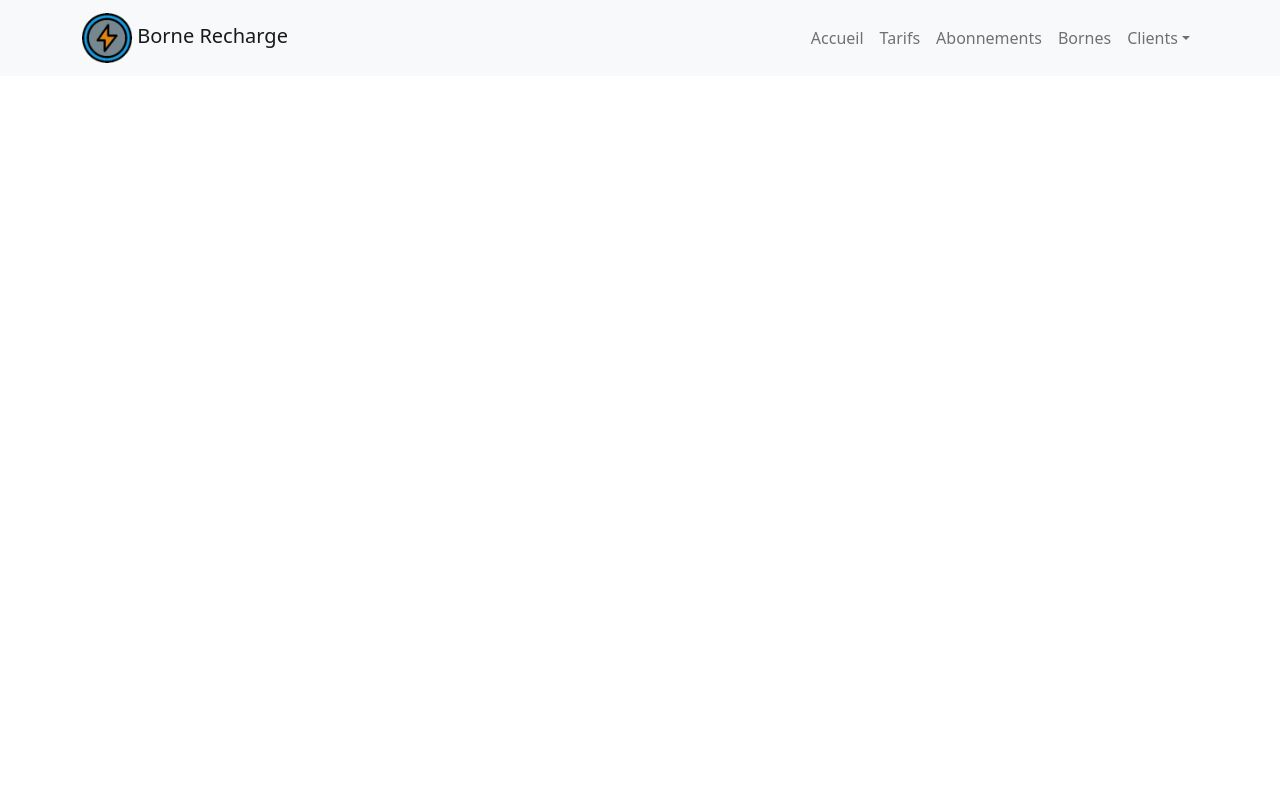
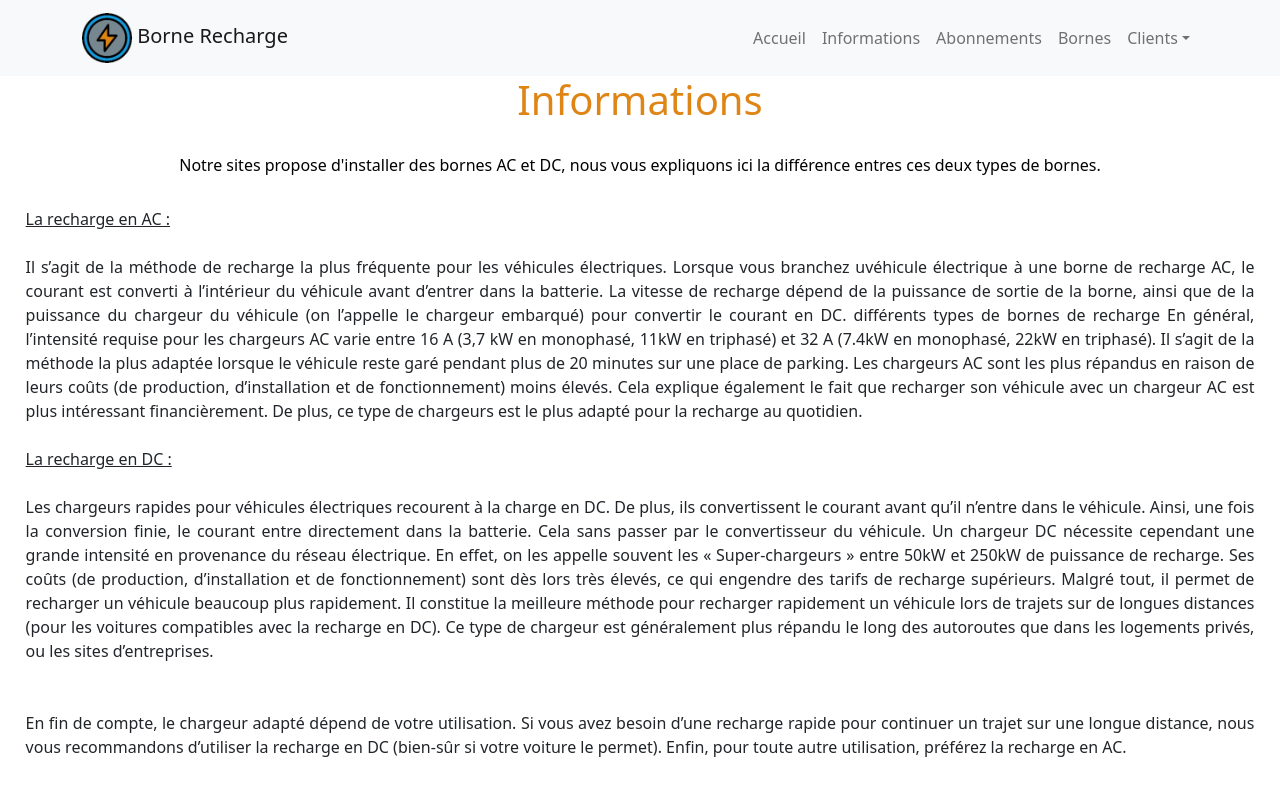
Before and after one commit to y-lepors/Borne-Recharge, a React (Create React App) app in the folder borne-recharge/: page /Informations in a window 1280 px wide. Shown: the top 796 px of the page. Built offline with nearby package versions, Linux system fonts and the light colour scheme.

Commit message:
Page Informations

```diff
--- a/borne-recharge/src/App.js
+++ b/borne-recharge/src/App.js
@@ -3,7 +3,7 @@ import "./style/App.css";
 import "../node_modules/bootstrap/dist/css/bootstrap.min.css";
 import Navigation from "./composants/Navigation";
 import Accueil from "./pages/Accueil";
-import Tarifs from "./pages/Tarifs";
+import Informations from "./pages/Informations";
 import Abonnements from "./pages/Abonnements";
 import Bornes from "./pages/Bornes";
 import Professionnels from "./pages/Professionnels";
@@ -19,7 +19,7 @@ function App() {
       <BrowserRouter>
         <Routes>
           <Route exact path="/" element={<Accueil />} />
-          <Route exact path="/Tarifs" element={<Tarifs />} />
+          <Route exact path="/Informations" element={<Informations />} />
           <Route exact path="/Abonnements" element={<Abonnements />} />
           <Route exact path="/Bornes" element={<Bornes />} />
           <Route exact path="/Professionnels" element={<Professionnels />} />
--- a/borne-recharge/src/composants/Map.js
+++ b/borne-recharge/src/composants/Map.js
@@ -76,7 +76,7 @@ export default class Map extends Component {
         nomRecharge: "Standard",
         puissanceRecharge: 3,
         typeCourant: "Alternatif monophasé",
-        accesRecharge: "gratuit",
+        accesRecharge: "Gratuit",
       },
       {
         idRecharge: 3,
@@ -90,7 +90,7 @@ export default class Map extends Component {
         nomRecharge: "Standard",
         puissanceRecharge: 3,
         typeCourant: "Alternatif monophasé",
-        accesRecharge: "gratuit",
+        accesRecharge: "Gratuit",
       },
     ];
     bornes[1].recharges = [
--- a/borne-recharge/src/composants/Navigation.js
+++ b/borne-recharge/src/composants/Navigation.js
@@ -30,7 +30,7 @@ export default class Navigation extends Component {
             {/* Pages secondaires */}
             <Nav>
               <Nav.Link href="/">Accueil</Nav.Link>
-              <Nav.Link href="/Tarifs">Tarifs</Nav.Link>
+              <Nav.Link href="/Informations">Informations</Nav.Link>
               <Nav.Link href="/Abonnements">Abonnements</Nav.Link>
               <Nav.Link href="/Bornes">Bornes</Nav.Link>
               <NavDropdown title="Clients" id="basic-nav-dropdown">
--- a/borne-recharge/src/pages/Accueil.js
+++ b/borne-recharge/src/pages/Accueil.js
@@ -13,6 +13,8 @@ export default class Accueil extends Component {
       <div className="div-principal-accueil">
         {/* Carte des bornes de recharge */}
         <Map />
+
+        {/* d'autres trucs... */}
       </div>
     );
   }
--- a/borne-recharge/src/pages/Bornes.js
+++ b/borne-recharge/src/pages/Bornes.js
@@ -1,16 +1,67 @@
 import React, { Component } from "react";
+import { Button, Dropdown } from "react-bootstrap";
 import "../style/Bornes.css";
 
 export default class Bornes extends Component {
   constructor(props) {
     super(props);
-    this.state = {};
+    this.state = {
+      borne: null,
+      recharge: {
+        idRecharge: -1,
+        nomRecharge: "",
+        puissanceRecharge: 0,
+        typeCourant: "",
+        accesRecharge: "",
+      },
+      latBorne: 0,
+      lngBorne: 0,
+      nomsRecharges: ["Standard", "Accélérée"],
+      puissanceMinRecharge: 3,
+      puissanceMaxRecharge: 25,
+      typesCourantRecharges: [
+        "Alternatif monophasé",
+        "Alternatif triphasé",
+        "Continu",
+      ],
+      accesRecharges: ["Payant", "Gratuit"],
+    };
   }
 
   render() {
     return (
       <div>
         <h1>Bornes</h1>
+
+        <div className="bornes-div-dropdowns">
+          {/* Liste déroulante des UFRs */}
+          <div className="div-selection">
+            <p>Nom de la recharge</p>
+            <Dropdown>
+              {/* Nom de la recharge */}
+              <Dropdown.Toggle variant="outline-primary" id="dropdown-basic">
+                {this.state.nomsRecharges[0]}
+              </Dropdown.Toggle>
+
+              {/* Menu déroulant des noms de recharges */}
+              <Dropdown.Menu>
+                {this.state.nomsRecharges.map((nom) => {
+                  return (
+                    <Dropdown.Item
+                      onClick={() => {
+                        let recharge = this.state.recharge;
+                        recharge.nomRecharge = nom;
+                        this.setState({ recharge });
+                      }}
+                    >
+                      {nom}
+                    </Dropdown.Item>
+                  );
+                })}
+              </Dropdown.Menu>
+            </Dropdown>
+          </div>
+        </div>
       </div>
     );
   }
--- /dev/null
+++ b/borne-recharge/src/pages/Informations.js
@@ -0,0 +1,74 @@
+import React, { Component } from "react";
+import "../style/Informations.css";
+
+export default class Informations extends Component {
+  constructor(props) {
+    super(props);
+    this.state = {};
+  }
+
+  render() {
+    return (
+      <div>
+        <h1 className="titre-tarifs">Informations</h1>
+        <br></br>
+        <h6 className="para1-tarifs">
+          Notre sites propose d'installer des bornes AC et DC, nous vous
+          expliquons ici la différence entres ces deux types de bornes.
+        </h6>
+        <br />
+        <p className="textes-tarifs">
+          <u>La recharge en AC :</u>
+          <br />
+          <br />
+          Il s’agit de la méthode de recharge la plus fréquente pour les
+          véhicules électriques. Lorsque vous branchez uvéhicule électrique à
+          une borne de recharge AC, le courant est converti à l’intérieur du
+          véhicule avant d’entrer dans la batterie. La vitesse de recharge
+          dépend de la puissance de sortie de la borne, ainsi que de la
+          puissance du chargeur du véhicule (on l’appelle le chargeur embarqué)
+          pour convertir le courant en DC. différents types de bornes de
+          recharge En général, l’intensité requise pour les chargeurs AC varie
+          entre 16 A (3,7 kW en monophasé, 11kW en triphasé) et 32 A (7.4kW en
+          monophasé, 22kW en triphasé). Il s’agit de la méthode la plus adaptée
+          lorsque le véhicule reste garé pendant plus de 20 minutes sur une
+          place de parking. Les chargeurs AC sont les plus répandus en raison de
+          leurs coûts (de production, d’installation et de fonctionnement) moins
+          élevés. Cela explique également le fait que recharger son véhicule
+          avec un chargeur AC est plus intéressant financièrement. De plus, ce
+          type de chargeurs est le plus adapté pour la recharge au quotidien.
+        </p>
+        <br />
+        <p className="textes-tarifs">
+          <u>La recharge en DC :</u>
+          <br />
+          <br />
+          Les chargeurs rapides pour véhicules électriques recourent à la charge
+          en DC. De plus, ils convertissent le courant avant qu’il n’entre dans
+          le véhicule. Ainsi, une fois la conversion finie, le courant entre
+          directement dans la batterie. Cela sans passer par le convertisseur du
+          véhicule. Un chargeur DC nécessite cependant une grande intensité en
+          provenance du réseau électrique. En effet, on les appelle souvent les
+          « Super-chargeurs » entre 50kW et 250kW de puissance de recharge. Ses
+          coûts (de production, d’installation et de fonctionnement) sont dès
+          lors très élevés, ce qui engendre des tarifs de recharge supérieurs.
+          Malgré tout, il permet de recharger un véhicule beaucoup plus
+          rapidement. Il constitue la meilleure méthode pour recharger
+          rapidement un véhicule lors de trajets sur de longues distances (pour
+          les voitures compatibles avec la recharge en DC). Ce type de chargeur
+          est généralement plus répandu le long des autoroutes que dans les
+          logements privés, ou les sites d’entreprises.
+        </p>
+        <br />
+        <br />
+        <p className="textes-tarifs">
+          En fin de compte, le chargeur adapté dépend de votre utilisation. Si
+          vous avez besoin d’une recharge rapide pour continuer un trajet sur
+          une longue distance, nous vous recommandons d’utiliser la recharge en
+          DC (bien-sûr si votre voiture le permet). Enfin, pour toute autre
+          utilisation, préférez la recharge en AC.
+        </p>
+      </div>
+    );
+  }
+}
--- a/borne-recharge/src/pages/Tarifs.js
+++ /dev/null
@@ -1,17 +0,0 @@
-import React, { Component } from "react";
-import "../style/Tarifs.css";
-
-export default class Tarifs extends Component {
-  constructor(props) {
-    super(props);
-    this.state = {};
-  }
-
-  render() {
-    return (
-      <div>
-        <h1>Tarifs</h1>
-      </div>
-    );
-  }
-}
--- a/borne-recharge/src/style/Bornes.css
+++ b/borne-recharge/src/style/Bornes.css
@@ -0,0 +1,20 @@
+.div-principal-selection-formation {
+  width: 25;
+}
+
+.titre-selection-formations,
+.button-ajouter-formation {
+  display: flex;
+  justify-content: center;
+}
+
+.div-selection {
+  display: flex;
+  justify-content: space-between;
+  margin-left: 5%;
+  margin-right: 5%;
+}
+
+#dropdown-basic {
+  overflow-wrap: break-word;
+}
--- /dev/null
+++ b/borne-recharge/src/style/Informations.css
@@ -0,0 +1,16 @@
+.titre-tarifs {
+  color: #de8516;
+  position: relative;
+  text-align: center;
+}
+
+.para1-tarifs {
+  color: #000000;
+  position: relative;
+  text-align: center;
+}
+
+.textes-tarifs {
+  text-align: justify;
+  margin: 0% 2%;
+}
```
Also changed, not shown: borne-recharge/src/style/Tarifs.css (deleted).
